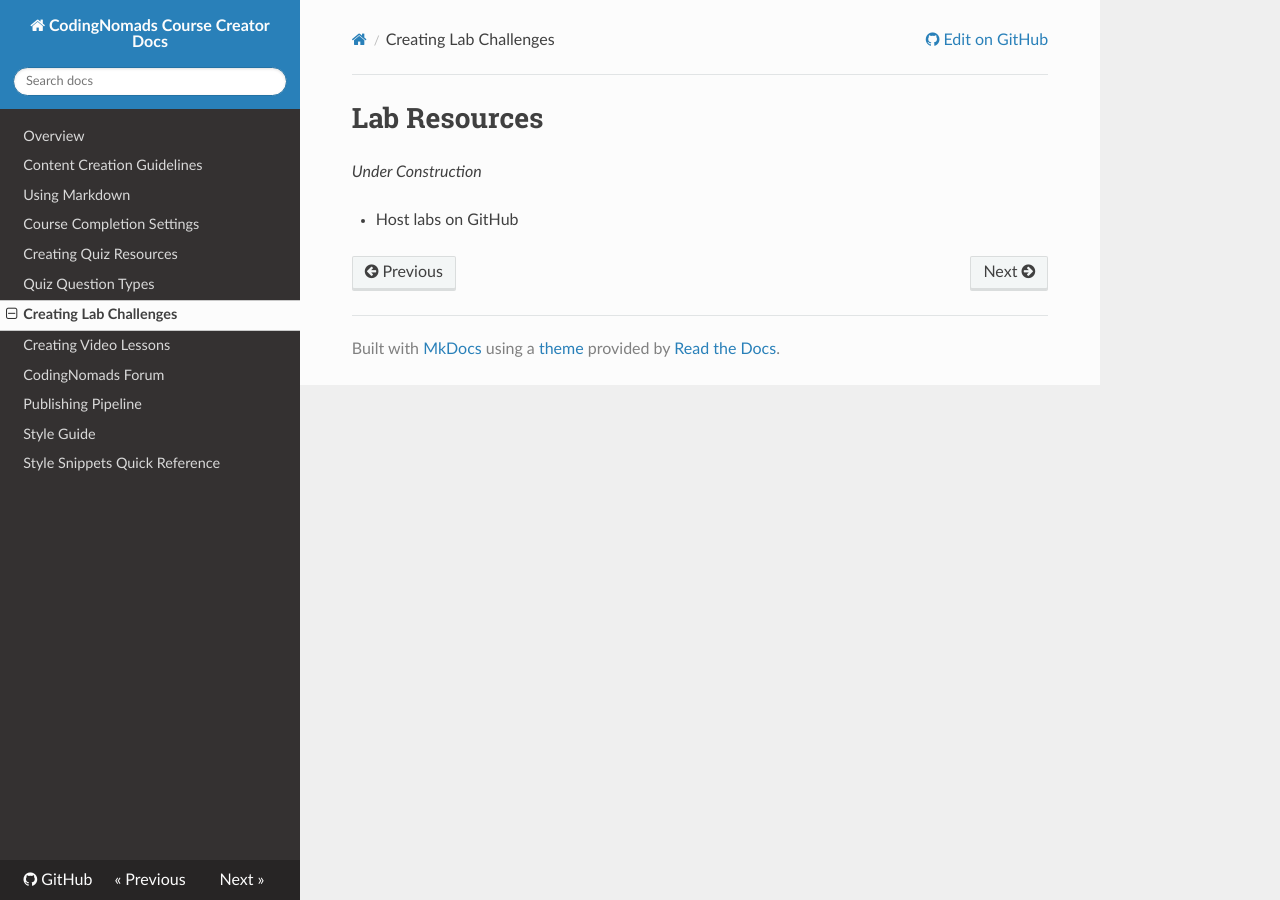
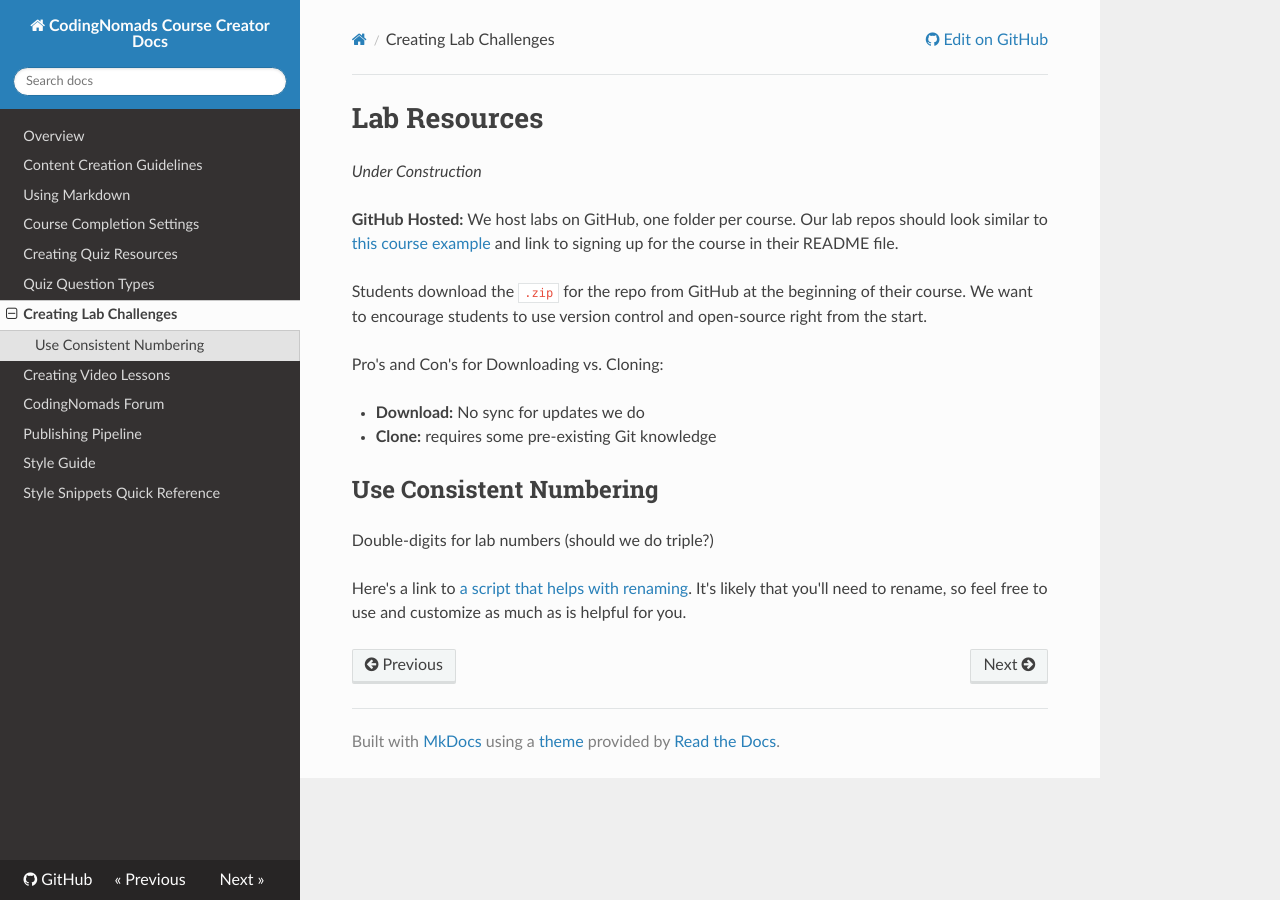
Before and after one commit to iansedano/creator-docs, an MkDocs documentation site: the page built from docs/06-creating-labs.md, in a window 1280 px wide. Built offline with MkDocs 1.6.1, drawn with Linux system fonts in a browser that asks for light colours; nearby versions of some CDN libraries.

Commit message:
Update labs section

```diff
--- a/docs/06-creating-labs.md
+++ b/docs/06-creating-labs.md
@@ -2,4 +2,18 @@
 
 _Under Construction_
 
-* Host labs on GitHub
+**GitHub Hosted:** We host labs on GitHub, one folder per course. Our lab repos should look similar to [this course example](https://github.com/mikeckennedy/write-pythonic-code-demos) and link to signing up for the course in their README file.
+
+Students download the `.zip` for the repo from GitHub at the beginning of their course. We want to encourage students to use version control and open-source right from the start.
+
+Pro's and Con's for Downloading vs. Cloning:
+
+- **Download:** No sync for updates we do
+- **Clone:** requires some pre-existing Git knowledge
+
+
+## Use Consistent Numbering
+
+Double-digits for lab numbers (should we do triple?)
+
+Here's a link to [a script that helps with renaming](https://github.com/CodingNomads/utils). It's likely that you'll need to rename, so feel free to use and customize as much as is helpful for you.
```
